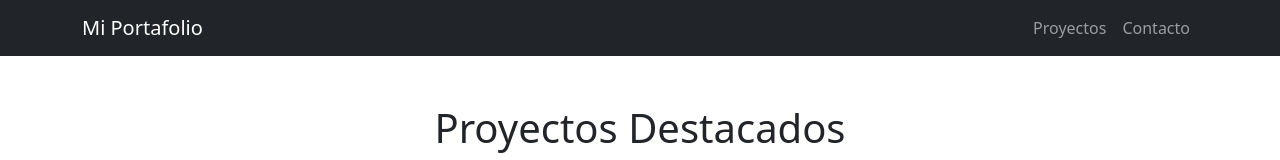
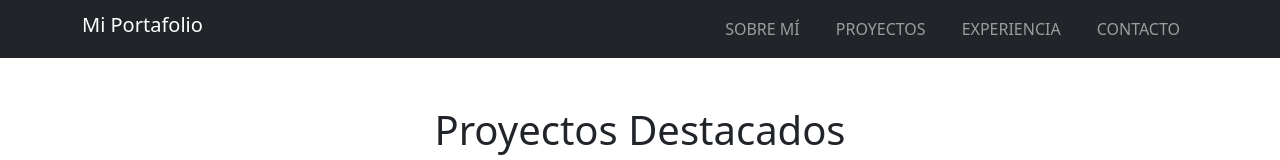
Before and after one commit to alexmedero10/portafolio_aml, a React (Create React App) app: page / in a window 1280 px wide. Shown: the top 160 px of the page. Built offline with nearby package versions, Linux system fonts and the light colour scheme.

Commit message:
Agregar secciones y estilo

```diff
--- a/src/App.css
+++ b/src/App.css
@@ -45,3 +45,7 @@
 .tech-icon:hover {
   color: #007bff; /* Cambia el color al pasar el cursor */
 }
+
+html {
+  scroll-behavior: smooth;
+}
--- a/src/App.jsx
+++ b/src/App.jsx
@@ -37,7 +37,7 @@ const App = () => {
             <Navbar />
             <div className="container my-5">
                 <h1 className="text-center mb-4">Proyectos Destacados</h1>
-                <div className="row">
+                <div id="proyectos" className="row">
                     {projects.map((project, index) => (
                         <ProjectCard
                             key={index}
--- a/src/components/Footer.jsx
+++ b/src/components/Footer.jsx
@@ -3,7 +3,7 @@ import React from 'react';
 const Footer = () => {
     return (
         <footer className="bg-dark text-white text-center py-3">
-            <div className="container">
+            <div id="contacto" className="container">
                 <p>&copy; 2023 Mi Portafolio. Todos los derechos reservados.</p>
                 <p>Contacto: <a href="mailto:tuemail@example.com" className="text-white">tuemail@example.com</a></p>
             </div>
--- a/src/components/Navbar.jsx
+++ b/src/components/Navbar.jsx
@@ -1,20 +1,27 @@
 import React from 'react';
+import "../styles.css"
 
 const Navbar = () => {
     return (
         <nav className="navbar navbar-expand-lg navbar-dark bg-dark">
             <div className="container">
-                <a className="navbar-brand" href="/">Mi Portafolio</a>
+                <a className="navbar-brand h1" href="/">Mi Portafolio</a>
                 <button className="navbar-toggler" type="button" data-bs-toggle="collapse" data-bs-target="#navbarNav">
                     <span className="navbar-toggler-icon"></span>
                 </button>
                 <div className="collapse navbar-collapse" id="navbarNav">
                     <ul className="navbar-nav ms-auto">
                         <li className="nav-item">
-                            <a className="nav-link" href="#proyectos">Proyectos</a>
+                            <a className="nav-link custom-nav-link" href="#sobremi">Sobre mí</a>
                         </li>
                         <li className="nav-item">
-                            <a className="nav-link" href="#contacto">Contacto</a>
+                            <a className="nav-link custom-nav-link" href="#proyectos">Proyectos</a>
+                        </li>
+                        <li className="nav-item">
+                            <a className="nav-link custom-nav-link" href="#experiencia">Experiencia</a>
+                        </li>
+                        <li className="nav-item">
+                            <a className="nav-link custom-nav-link" href="#contacto">Contacto</a>
                         </li>
                     </ul>
                 </div>
--- a/src/components/ProjectCard.jsx
+++ b/src/components/ProjectCard.jsx
@@ -1,4 +1,6 @@
 import React from 'react';
+import '../App.css'
+import '../styles.css'
 
 const ProjectCard = ({ title, description, imageUrl, projectUrl, technologies }) => {
 
--- a/src/index.js
+++ b/src/index.js
@@ -2,6 +2,7 @@ import React from 'react';
 import ReactDOM from 'react-dom/client'; // Importa desde 'react-dom/client'
 import App from './App';
 import 'bootstrap/dist/css/bootstrap.min.css';
+import 'bootstrap/dist/js/bootstrap.bundle.min'; // Importa el JavaScript de Bootstrap
 
 // Crea un root y renderiza la aplicación
 const root = ReactDOM.createRoot(document.getElementById('root'));
--- a/src/styles.css
+++ b/src/styles.css
@@ -11,6 +11,12 @@ body {
     transform: scale(1.05);
 }
 
+.custom-nav-link {
+    margin: 0 10px;
+    text-transform: uppercase;
+}
+
+
 footer {
     margin-top: 50px;
 }
```
